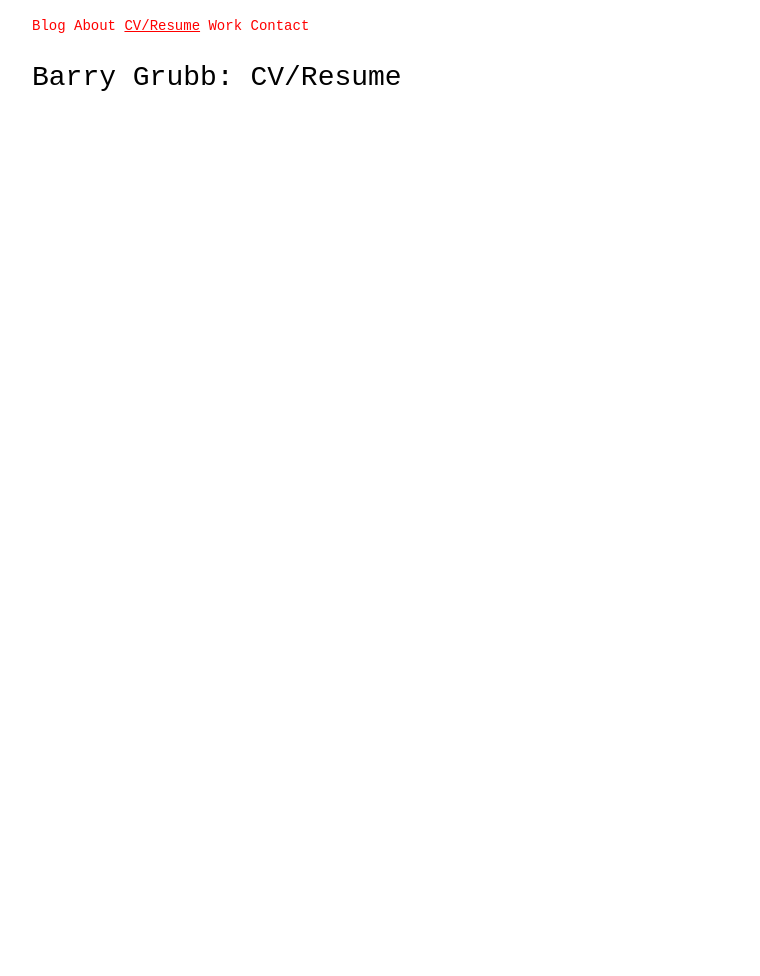
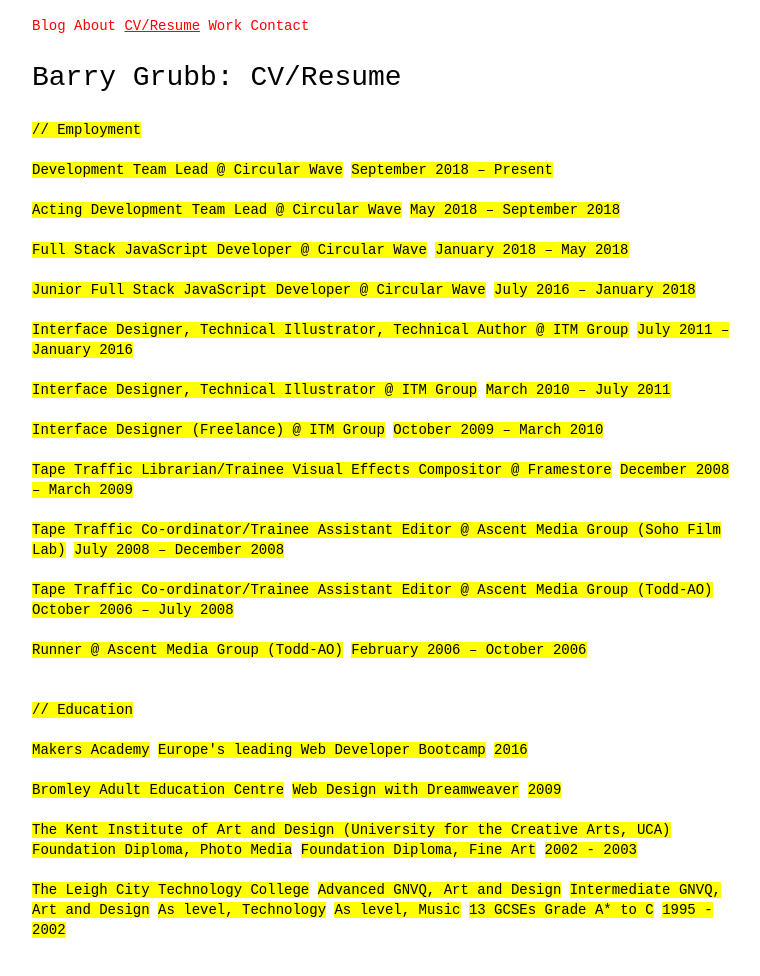
Before and after one commit to bargru83/blog, a website: page docs/cv.html in a window 1280 px wide. Shown: the whole page, without its empty margins (258-1018 px from the left). Before the commit the page ends 800 px from the top, so only its background shows below. Drawn offline with Linux system fonts and the light colour scheme.

Commit message:
Add content to cv/resume page.

```diff
--- a/docs/cv.html
+++ b/docs/cv.html
@@ -20,6 +20,83 @@
         <h1 class="about-page-title">Barry Grubb: CV/Resume</h1>
         <div class="post-content">
 
+            <code>// Employment</code>
+            <br /><br />
+
+            <code>Development Team Lead @ Circular Wave</code>
+            <code>September 2018 – Present</code>
+            <br /><br />
+
+            <code>Acting Development Team Lead @ Circular Wave</code>
+            <code>May 2018 – September 2018</code>
+            <br /><br />
+
+            <code>Full Stack JavaScript Developer @ Circular Wave</code>
+            <code>January 2018 – May 2018</code>
+            <br /><br />
+
+            <code>Junior Full Stack JavaScript Developer @ Circular Wave</code>
+            <code>July 2016 – January 2018</code>
+            <br /><br />
+
+            <code>Interface Designer, Technical Illustrator, Technical Author @ ITM Group</code>
+            <code>July 2011 – January 2016</code>
+            <br /><br />
+
+            <code>Interface Designer, Technical Illustrator @ ITM Group</code>
+            <code>March 2010 – July 2011</code>
+            <br /><br />
+
+            <code>Interface Designer (Freelance) @ ITM Group</code>
+            <code>October 2009 – March 2010</code>
+            <br /><br />
+
+            <code>Tape Traffic Librarian/Trainee Visual Effects Compositor @ Framestore</code>
+            <code>December 2008 – March 2009</code>
+            <br /><br />
+
+            <code>Tape Traffic Co-ordinator/Trainee Assistant Editor @ Ascent Media Group (Soho Film Lab)</code>
+            <code>July 2008 – December 2008</code>
+            <br /><br />
+
+            <code>Tape Traffic Co-ordinator/Trainee Assistant Editor @ Ascent Media Group (Todd-AO)</code>
+            <code>October 2006 – July 2008</code>
+            <br /><br />
+
+            <code>Runner @ Ascent Media Group (Todd-AO)</code>
+            <code>February 2006 – October 2006</code>
+            <br /><br />
+
+            <br />
+
+            <code>// Education</code>
+            <br /><br />
+
+            <code>Makers Academy</code>
+            <code>Europe's leading Web Developer Bootcamp</code>
+            <code>2016</code>
+            <br /><br />
+
+            <code>Bromley Adult Education Centre</code>
+            <code>Web Design with Dreamweaver</code>
+            <code>2009</code>
+            <br /><br />
+
+            <code>The Kent Institute of Art and Design (University for the Creative Arts, UCA)</code>
+            <code>Foundation Diploma, Photo Media</code>
+            <code>Foundation Diploma, Fine Art</code>
+            <code>2002 - 2003</code>
+            <br /><br />
+
+            <code>The Leigh City Technology College</code>
+            <code>Advanced GNVQ, Art and Design</code>
+            <code>Intermediate GNVQ, Art and Design</code>
+            <code>As level, Technology</code>
+            <code>As level, Music</code>
+            <code>13 GCSEs Grade A* to C</code>
+            <code>1995 - 2002</code>
+            <br /><br />
+
         </div>
     </div>
 </body>
```
Also changed, not shown: static/cv.html (+77 -0 lines).
